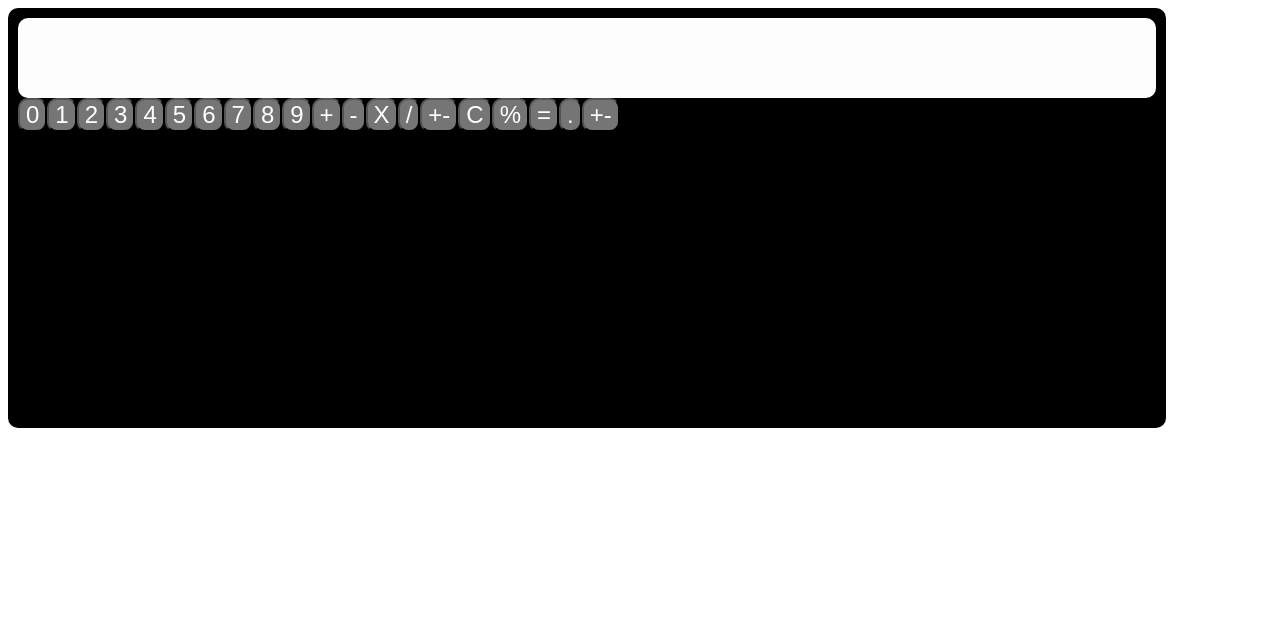
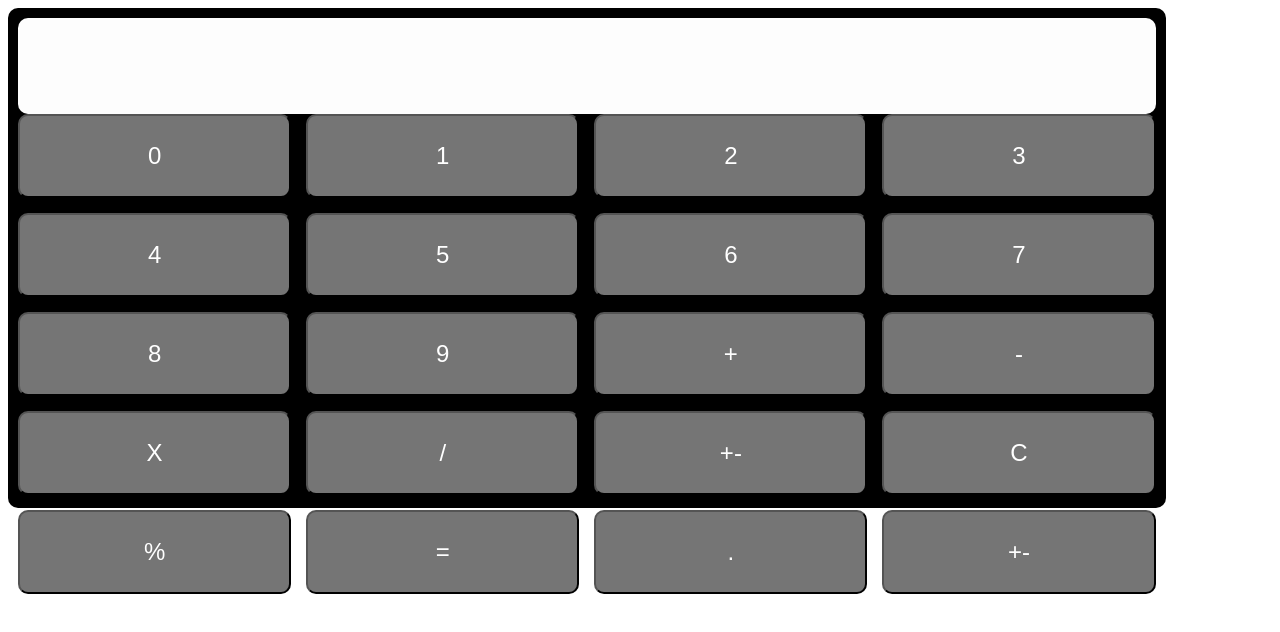
Before and after one commit to denny1011133/react-calculator, a React (Create React App) app: page / in a window 1280 px wide. Shown: the top 632 px of the page. Built offline with nearby package versions, Linux system fonts and the light colour scheme.

Commit message:
test onClick event

```diff
--- a/src/App.js
+++ b/src/App.js
@@ -3,7 +3,7 @@ import Screen from "./components/Screen";
 import ButtonArea from "./components/ButtonArea";
 import Button from "./components/Button";
 
-const btnNumbers = [0,1,2,3,4,5,6,7,8,9,"+","-","X","/","+-","C","%","=",".","+-"]
+const btnNumbers = [0, 1, 2, 3, 4, 5, 6, 7, 8, 9, "+", "-", "X", "/", "+-", "C", "%", "=", ".", "+-"]
 
 
 function App() {
@@ -11,12 +11,14 @@ function App() {
     <Wrapper>
       <Screen />
       <ButtonArea>
-      {
+        {
           btnNumbers.map((btn, i) => {
             return (
               <Button
                 key={i}
-                value={btn}
+                value={btn} onClick={() => {
+                  console.log(`clicked!`);
+                }}
               />
             );
           })
--- a/src/components/Button.js
+++ b/src/components/Button.js
@@ -1,9 +1,9 @@
 import React from 'react';
 import "./Button.css";
 
-const Button = ({value}) => {
+const Button = ({value,onClick}) => {
   return (
-    <button >{value}</button>
+    <button onClick={onClick} >{value}</button>
   );
 };
 
--- a/src/components/ButtonArea.css
+++ b/src/components/ButtonArea.css
@@ -1,4 +1,8 @@
 .buttonArea {
   width: 100%;
-  height: 100%
+  height: 100%;
+  display: grid;
+  grid-template-columns: repeat(4, 1fr);
+  grid-template-rows: repeat(5, 1fr);
+  grid-gap: 15px;
   }
--- a/src/components/ButtonArea.js
+++ b/src/components/ButtonArea.js
@@ -1,9 +1,5 @@
 import React from 'react';
 import "./ButtonArea.css";
-
-
-
-
 
 const ButtonArea = ({ children }) => {
     return <div className="buttonArea">{children}</div>;
--- a/src/components/Wrapper.css
+++ b/src/components/Wrapper.css
@@ -1,6 +1,6 @@
 .wrapper {
     width: 90%;
-    height: 50vh;
+    height: 60vh;
     padding: 10px;
     border-radius: 10px;
     background-color: #000000;
```
